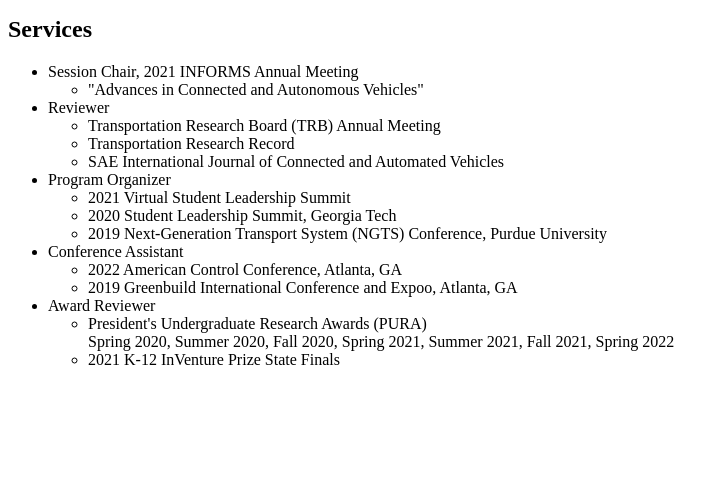
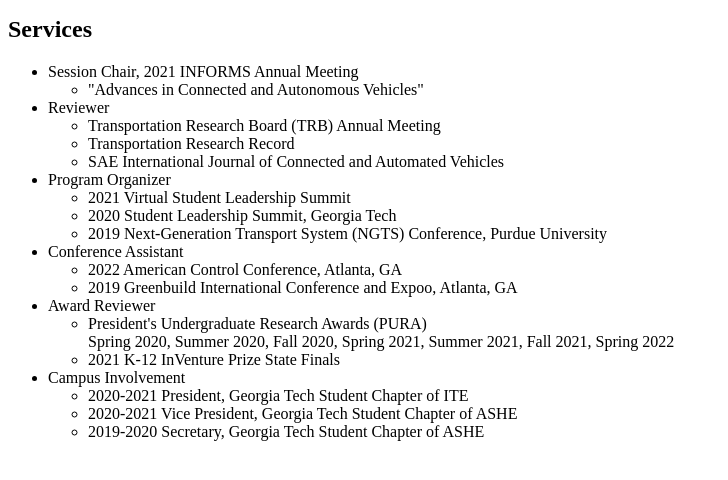
Before and after one commit to YangjiaoChen/YangjiaoChen.github.io, a Jekyll site: the page built from service.html, in a window 1280 px wide, cut to the strip 112-592 px from the top of the page. Shown: the whole strip, without its empty margins (0-728 px from the left). Built offline with Jekyll 4.4.1, drawn with Linux system fonts in a browser that asks for light colours.

Commit message:
Update service.html

```diff
--- a/service.html
+++ b/service.html
@@ -120,7 +120,15 @@ title: "Yangjiao Chen: service"
 	    </ul>
   </div>
 
+<div>
+    <li>Campus Involvement
+	    <ul>
 
+    <li>2020-2021 President, Georgia Tech Student Chapter of ITE</li>
+    <li>2020-2021 Vice President, Georgia Tech Student Chapter of ASHE</li>
+    <li>2019-2020 Secretary, Georgia Tech Student Chapter of ASHE</li>
+	    </ul>
+  </div>
 
 </ul>
 
```
